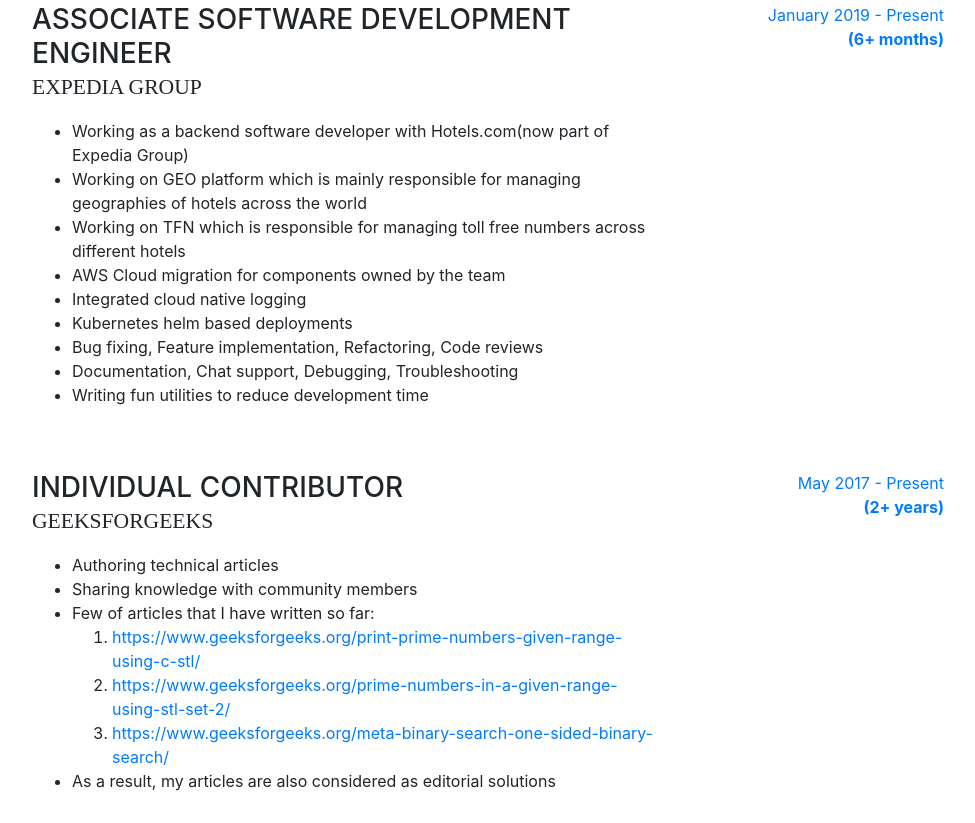
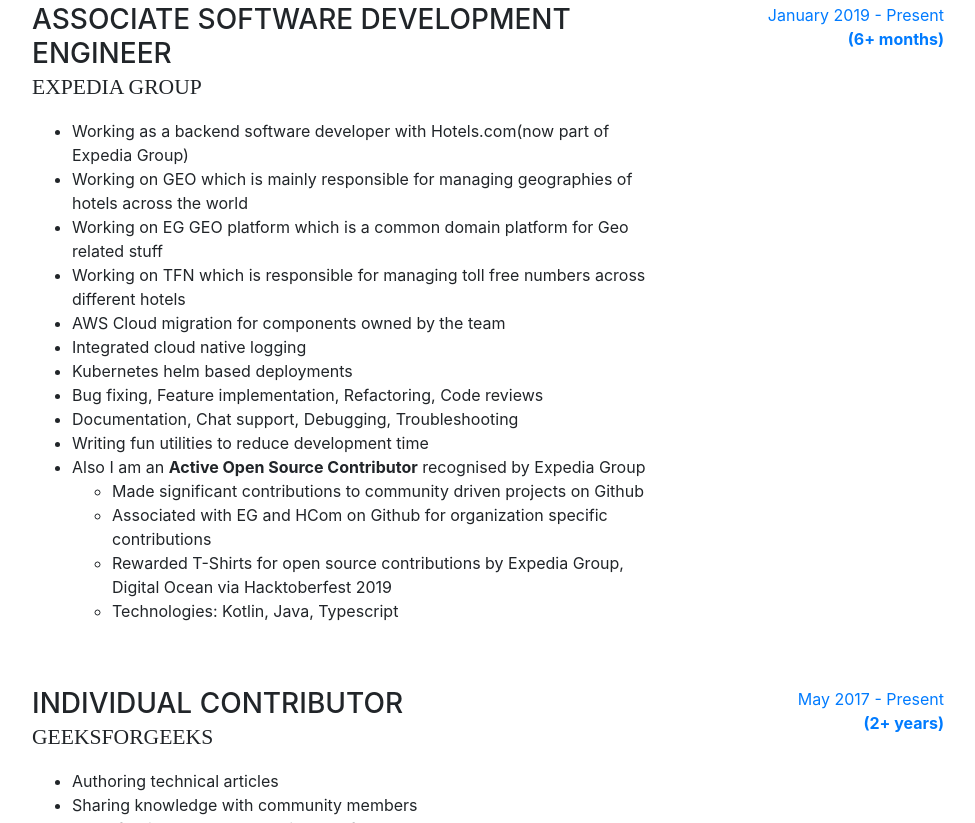
Before and after one commit to 0001vrn/0001vrn.github.io, a website with bundled scripts: page index.html in a window 1280 px wide. Shown: the part 931-1754 px from the top of the page, without its empty margins (288-1263 px from the left). Built offline with nearby package versions, Linux system fonts and the light colour scheme; a web font is replaced by a local one.

Commit message:
added little more detail till date

```diff
--- a/index.html
+++ b/index.html
@@ -75,7 +75,7 @@
             <a href="mailto:varun.mcs.du.2015@gmail.com">varun.mcs.du.2015@gmail.com</a>
           </div>
           <p class="mb-5">
-            A Software Development Engineering Professional with a solid foundation in computer science, with strong competencies in data structures &amp; algorithms. Having experience in Java, Spring, AWS, Redis and SQL Server.
+            A Software Development Engineering Professional with a solid foundation in computer science, with strong competencies in data structures &amp; algorithms. Having experience in Java, Kotlin, Spring MVC, Spring Boot, Apache Kafka, AWS, Cassandra and SQL Server.
             The goal is to work in a growing organization to prove my skills and utilize my creativity and innovative thinking for the benefit of the organization and myself.
           </p>
           <ul class="list-inline list-social-icons mb-0">
@@ -133,7 +133,8 @@
               <div class="subheading mb-3">Expedia group</div>
               <ul>
                 <li>Working as a backend software developer with Hotels.com(now part of Expedia Group)</li>
-                <li>Working on GEO platform which is mainly responsible for managing geographies of hotels across the world</li>
+                <li>Working on GEO which is mainly responsible for managing geographies of hotels across the world</li>
+                <li>Working on EG GEO platform which is a common domain platform for Geo related stuff</li>
                 <li>Working on TFN which is responsible for managing toll free numbers across different hotels</li>
                 <li>AWS Cloud migration for components owned by the team</li>
                 <li>Integrated cloud native logging</li>
@@ -141,6 +142,15 @@
                 <li>Bug fixing, Feature implementation, Refactoring, Code reviews</li>
                 <li>Documentation, Chat support, Debugging, Troubleshooting</li>
                 <li>Writing fun utilities to reduce development time</li>
+
+                <li>Also I am an <b>Active Open Source Contributor</b> recognised by Expedia Group
+                  <ul>
+                    <li>Made significant contributions to community driven projects on Github</li>
+                    <li>Associated with EG and HCom on Github for organization specific contributions</li>
+                    <li>Rewarded T-Shirts for open source contributions by Expedia Group, Digital Ocean via Hacktoberfest 2019</li>
+                    <li>Technologies: Kotlin, Java, Typescript</li>
+                  </ul>
+                </li>
               </ul>
             </div>
             <div class="resume-date text-md-right">
```
